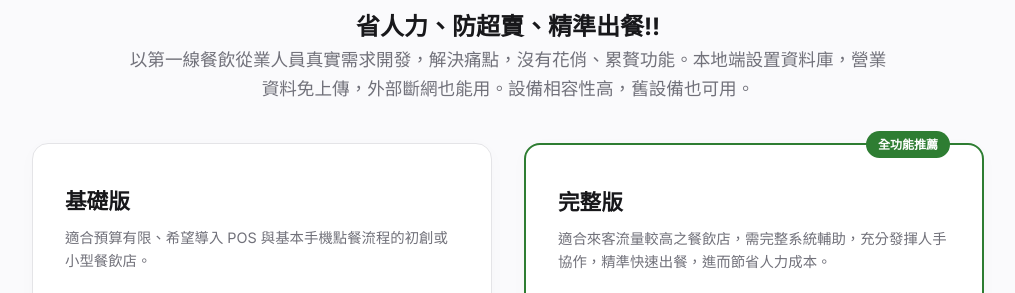
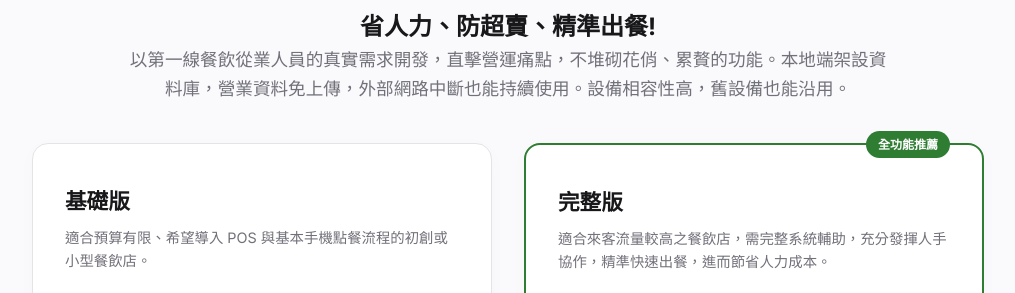
Before and after one commit to eyeshot-studio/eyeshot-studio.github.io, a plain HTML site: page index.html in a window 1280 px wide. Shown: the part 196-489 px from the top of the page, without its empty margins (132-1147 px from the left). Drawn offline with Linux system fonts and the light colour scheme.

Commit message:
Update index.html

```diff
--- a/index.html
+++ b/index.html
@@ -458,8 +458,8 @@ function fnScrollToTop(){
     <!-- 頁首 Hero -->
     <section class="hero">
     		<h1>全方位餐飲 POS 系統</h1>
-        <h2>省人力、防超賣、精準出餐!! </h2>
-        <p>以第一線餐飲從業人員真實需求開發，解決痛點，沒有花俏、累贅功能。本地端設置資料庫，營業資料免上傳，外部斷網也能用。設備相容性高，舊設備也可用。</p>
+        <h2>省人力、防超賣、精準出餐! </h2>
+        <p>以第一線餐飲從業人員的真實需求開發，直擊營運痛點，不堆砌花俏、累贅的功能。本地端架設資料庫，營業資料免上傳，外部網路中斷也能持續使用。設備相容性高，舊設備也能沿用。</p>
     </section>
 
     <!-- 價格卡片區 -->
```
